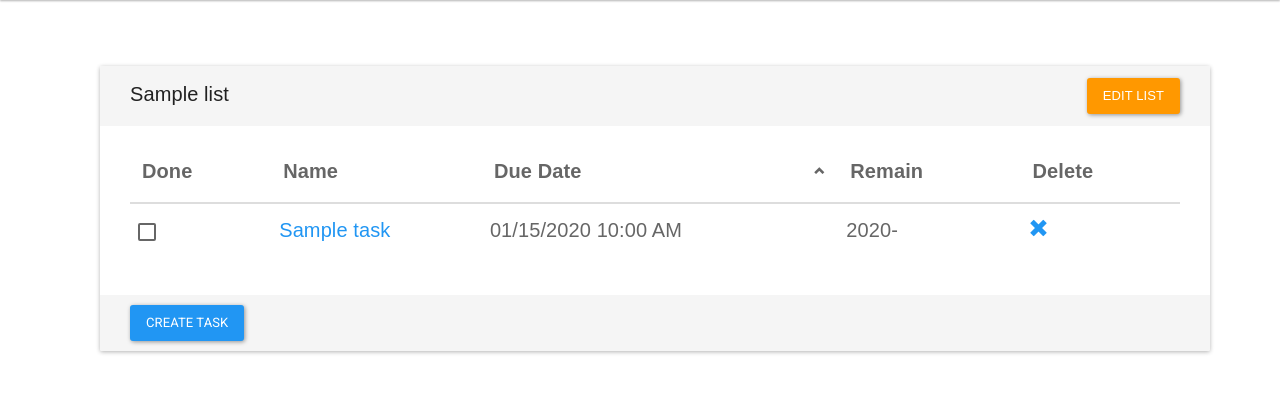
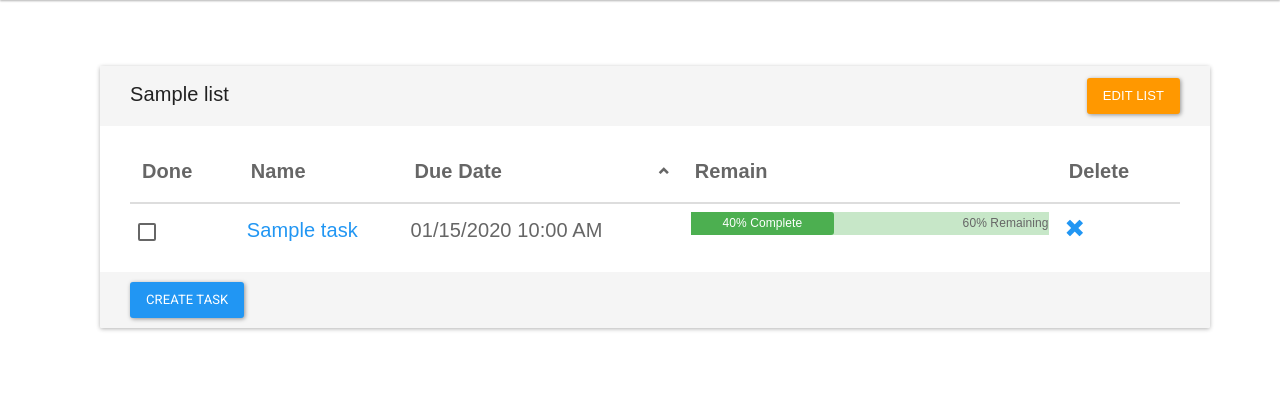
Before and after one commit to gges5110/ScheduleMyTasks, a Python web app: template templates/manage_tasks.html in a window 1280 px wide. Shown: the part 64-457 px from the top of the page. Run offline with Jinja, Linux system fonts and the light colour scheme; the template is opened without the code that fills it: most values are stand-ins (such as "Sample title", 1, 10 or a date in 2020); some libraries are stand-ins or nearby versions.

Commit message:
adding progress bar

```diff
--- a/main.py
+++ b/main.py
@@ -869,6 +869,11 @@ class DeleteTask(webapp2.RequestHandler):
             self.response.headers['Content-Type'] = 'text/plain'
             self.response.write('Failed')
 
+class GetRemainingTime(webapp2.RequestHandler):
+    @decorator.oauth_required
+    def get(self):
+        return
+
 app = webapp2.WSGIApplication([
     ('/', MainHandler),
     ('/calendar', Calendar),
@@ -889,5 +894,6 @@ app = webapp2.WSGIApplication([
     ('/api/create_task', CreateTask),
     ('/api/edit_task_done', EditTaskDone),
     ('/api/delete_task', DeleteTask),
+    ('/api/get_remaing_time', GetRemainingTime),
     (decorator.callback_path, decorator.callback_handler())
 ], debug=True)
--- a/templates/manage_tasks.html
+++ b/templates/manage_tasks.html
@@ -1,6 +1,16 @@
 {% extends "/templates/base.html" %}
 {% block content %}
 <style type="text/css">
+.table .progress {
+    margin-bottom: 0 !important;
+    height : 100%;
+    width : 100%;
+    font-size : 12px;
+}
+
+.table {
+    margin-bottom: 0 !important;
+}
 
 span.task_name_column {
   display: inline-block;
@@ -58,7 +68,15 @@ div.panel-heading {
     							<td class="task_name_column"><a href="#" data-toggle="modal" data-target="#create_task_modal" class="list_modal edit_task">
                                 {{ task.name }}</a></td>
     							<td class="task_due_date_column">{% if task.due_date %} {{ task.due_date.strftime("%m/%d/%Y %I:%M %p") }} {% endif %}</td>
-    							<td class="task_eft_column">{% if task.estimated_finish_time %} {{ task.estimated_finish_time.isoformat()[0:5] }} {% endif %}</td>
+    							<td class="task_eft_column col-md-4">{% if task.estimated_finish_time %}
+                                    <div class="progress text-right">
+                                      <div class="progress-bar progress-bar-success" role="progressbar" aria-valuenow="40"
+                                      aria-valuemin="0" aria-valuemax="100" style="width:40%">
+                                      40% Complete
+                                      </div>
+                                      60% Remaining
+                                    </div>
+                                {% endif %}</td>
     							<td><a href="#" data-toggle="modal" data-target="#delete_task_modal" class="list_modal delete_task" id="{{ task.key.urlsafe() }}">
                                     <i class="glyphicon glyphicon-remove"></i>
                                 </a></td>
```
Also changed, not shown: bootstrap/css/bootstrap.min.css.
